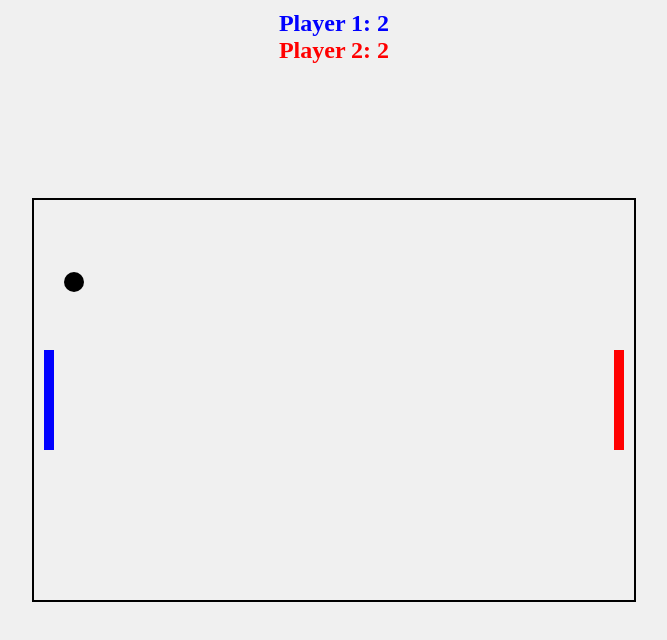
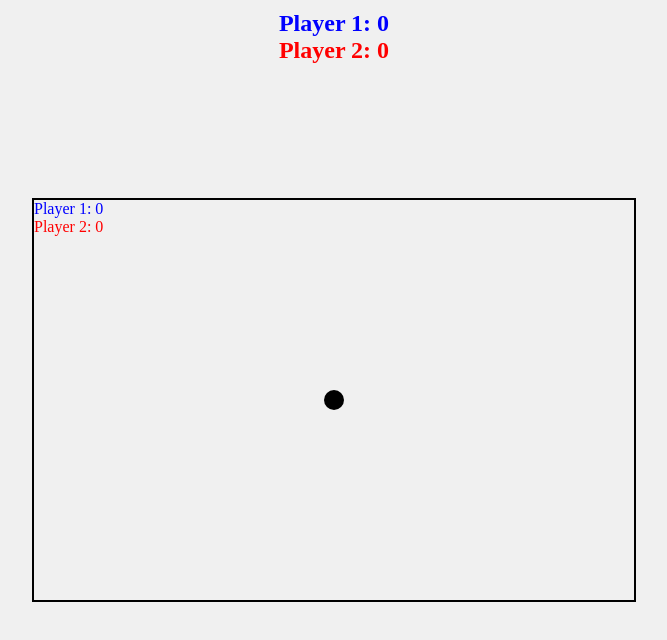
Before and after one commit to eikkapine/Pong, a plain HTML site: page index.html in a window 1280 px wide. Shown: the whole page, without its empty margins (306-973 px from the left). Drawn offline with Linux system fonts and the light colour scheme.

Commit message:
Update index.html

```diff
--- a/index.html
+++ b/index.html
@@ -65,8 +65,8 @@
 </head>
 <body>
     <div class="game-container">
-        <div class="paddle" id="player1"></div>
-        <div class="paddle" id="player2"></div>
+        <div class="score" id="player1-score">Player 1: 0</div>
+        <div class="score" id="player2-score">Player 2: 0</div>
         <div class="ball" id="ball"></div>
     </div>
     <div class="score-container">
```
